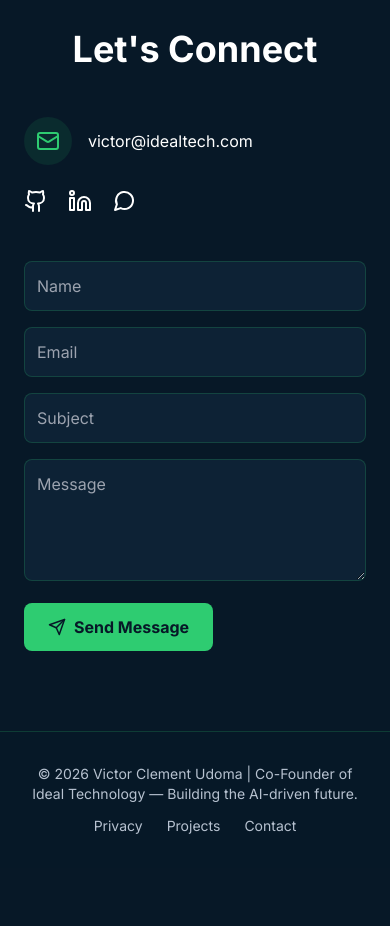
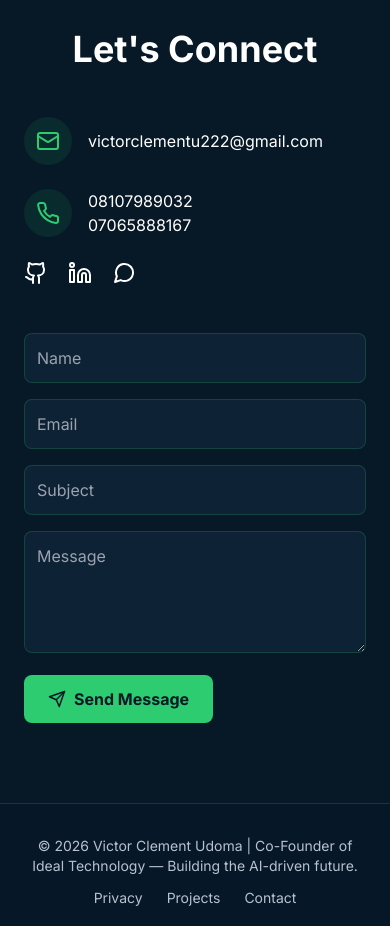
Before and after one commit to Ezekd0/Portfolio, a React (Vite) app: page / in a window 390 px wide. Shown: the part 9640-10566 px from the top of the page. Before the commit the page ends 10508 px from the top, so only its background shows below. Built offline with nearby package versions, Linux system fonts and the light colour scheme.

Commit message:
feat: update contact info email, phone numbers, and github links

```diff
--- a/api/chat.js
+++ b/api/chat.js
@@ -16,11 +16,13 @@ His key profile details include:
 - Location: Based in Uyo, Nigeria.
 - Tech Stack: Python, R, FastAPI, Flask, Django, MATLAB, Pandas, NumPy, PostgreSQL, MySQL, MongoDB, Git, Linux, JavaScript, Tailwind CSS.
 - Key Achievements: 28+ projects completed, 12+ AI bots built, 4150+ coding hours. Developed the platform for Ibom Blockchain Xperience (https://www.ibomblockchain.com/).
+- GitHub: https://github.com/Ezekd0
+- Phone: 08107989032, 07065888167
 
 Personality and Instructions:
 - Answer greetings (e.g. "hi", "hello", "good morning", etc.) warmly, politely, and professionally.
 - Respond to questions about Victor, his education, projects, certificates, Ideal Technology, or location in Uyo in an encouraging, highly professional, and concise tone.
-- Direct recruiters and clients to the Contact form or email (victor@idealtech.com) for direct inquiries.`;
+- Direct recruiters and clients to the Contact form, phone numbers, or email (victorclementu222@gmail.com) for direct inquiries.`;
 
   try {
     const response = await fetch('https://api.groq.com/openai/v1/chat/completions', {
--- a/src/components/Contact.jsx
+++ b/src/components/Contact.jsx
@@ -1,5 +1,5 @@
 import { useState } from 'react';
-import { Mail, Github, Linkedin, MessageCircle, Send } from 'lucide-react';
+import { Mail, Phone, Github, Linkedin, MessageCircle, Send } from 'lucide-react';
 
 const Contact = () => {
   const [form, setForm] = useState({ name: '', email: '', subject: '', message: '' });
@@ -18,10 +18,19 @@ const Contact = () => {
                 <div className="p-3 bg-accent/10 rounded-full">
                   <Mail className="text-accent" />
                 </div>
-                <div>victor@idealtech.com</div>
+                <div>victorclementu222@gmail.com</div>
+              </div>
+              <div className="flex items-center gap-4">
+                <div className="p-3 bg-accent/10 rounded-full">
+                  <Phone className="text-accent" />
+                </div>
+                <div className="flex flex-col">
+                  <span>08107989032</span>
+                  <span>07065888167</span>
+                </div>
               </div>
               <div className="flex gap-5 mt-6">
-                <a href="#" aria-label="GitHub profile" className="hover:text-accent transition">
+                <a href="https://github.com/Ezekd0" target="_blank" rel="noopener noreferrer" aria-label="GitHub profile" className="hover:text-accent transition">
                   <Github />
                 </a>
                 <a href="#" aria-label="LinkedIn profile" className="hover:text-accent transition">
--- a/src/components/Projects.jsx
+++ b/src/components/Projects.jsx
@@ -4,13 +4,13 @@ import { ExternalLink, Github, Code } from 'lucide-react';
 import { ProjectFilterContext } from '../App';
 
 const projectsData = [
-  { id:1, title:'AI Customer Support Bot', desc:'Intelligent chatbot with NLP, sentiment analysis', tech:['Python','FastAPI','OpenAI'], category:'AI', demo:'#', github:'#' },
-  { id:2, title:'Analytics Dashboard', desc:'Real-time data visualization for business metrics', tech:['Pandas','React','D3'], category:'Data Science', demo:'#', github:'#' },
-  { id:3, title:'Ecom Backend API', desc:'Scalable REST API with authentication and rate limiting', tech:['Django','PostgreSQL','Redis'], category:'Backend', demo:'#', github:'#' },
-  { id:4, title:'Automated ML Pipeline', desc:'End-to-end model training automation', tech:['Python','Scikit-learn','Airflow'], category:'Automation', demo:'#', github:'#' },
-  { id:5, title:'Portfolio AI Agent', desc:'Interactive AI assistant integration', tech:['React','LangChain'], category:'AI', demo:'#', github:'#' },
-  { id:6, title:'Scientific MATLAB Suite', desc:'Numerical computing tool for engineering', tech:['MATLAB','Simulink'], category:'Data Science', demo:'#', github:'#' },
-  { id:7, title:'Ibom Blockchain Xperience', desc:'Official platform for West Africa\'s largest blockchain movement, facilitating community events and Web3 ecosystem integration.', tech:['React','Tailwind CSS','JavaScript','Web3'], category:'Web3', demo:'https://www.ibomblockchain.com/', github:'#' },
+  { id:1, title:'AI Customer Support Bot', desc:'Intelligent chatbot with NLP, sentiment analysis', tech:['Python','FastAPI','OpenAI'], category:'AI', demo:'#', github:'https://github.com/Ezekd0' },
+  { id:2, title:'Analytics Dashboard', desc:'Real-time data visualization for business metrics', tech:['Pandas','React','D3'], category:'Data Science', demo:'#', github:'https://github.com/Ezekd0' },
+  { id:3, title:'Ecom Backend API', desc:'Scalable REST API with authentication and rate limiting', tech:['Django','PostgreSQL','Redis'], category:'Backend', demo:'#', github:'https://github.com/Ezekd0' },
+  { id:4, title:'Automated ML Pipeline', desc:'End-to-end model training automation', tech:['Python','Scikit-learn','Airflow'], category:'Automation', demo:'#', github:'https://github.com/Ezekd0' },
+  { id:5, title:'Portfolio AI Agent', desc:'Interactive AI assistant integration', tech:['React','LangChain'], category:'AI', demo:'#', github:'https://github.com/Ezekd0' },
+  { id:6, title:'Scientific MATLAB Suite', desc:'Numerical computing tool for engineering', tech:['MATLAB','Simulink'], category:'Data Science', demo:'#', github:'https://github.com/Ezekd0' },
+  { id:7, title:'Ibom Blockchain Xperience', desc:'Official platform for West Africa\'s largest blockchain movement, facilitating community events and Web3 ecosystem integration.', tech:['React','Tailwind CSS','JavaScript','Web3'], category:'Web3', demo:'https://www.ibomblockchain.com/', github:'https://github.com/Ezekd0' },
 ];
 
 const Projects = () => {
```
